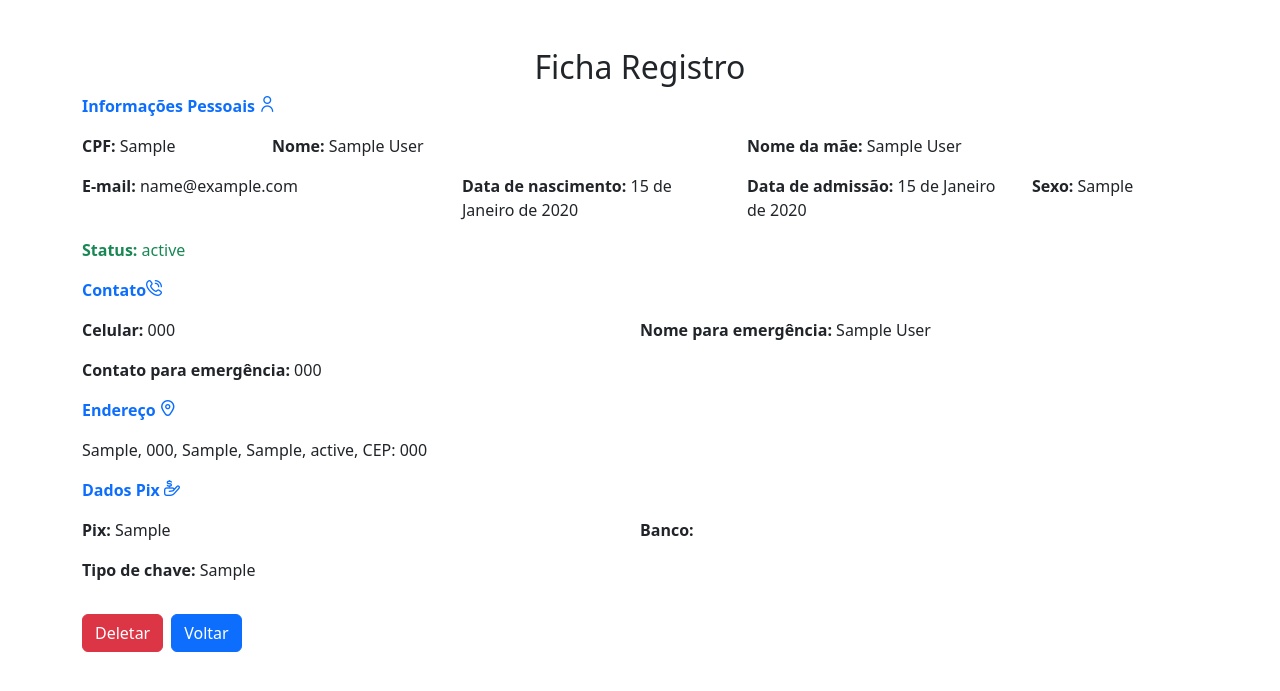
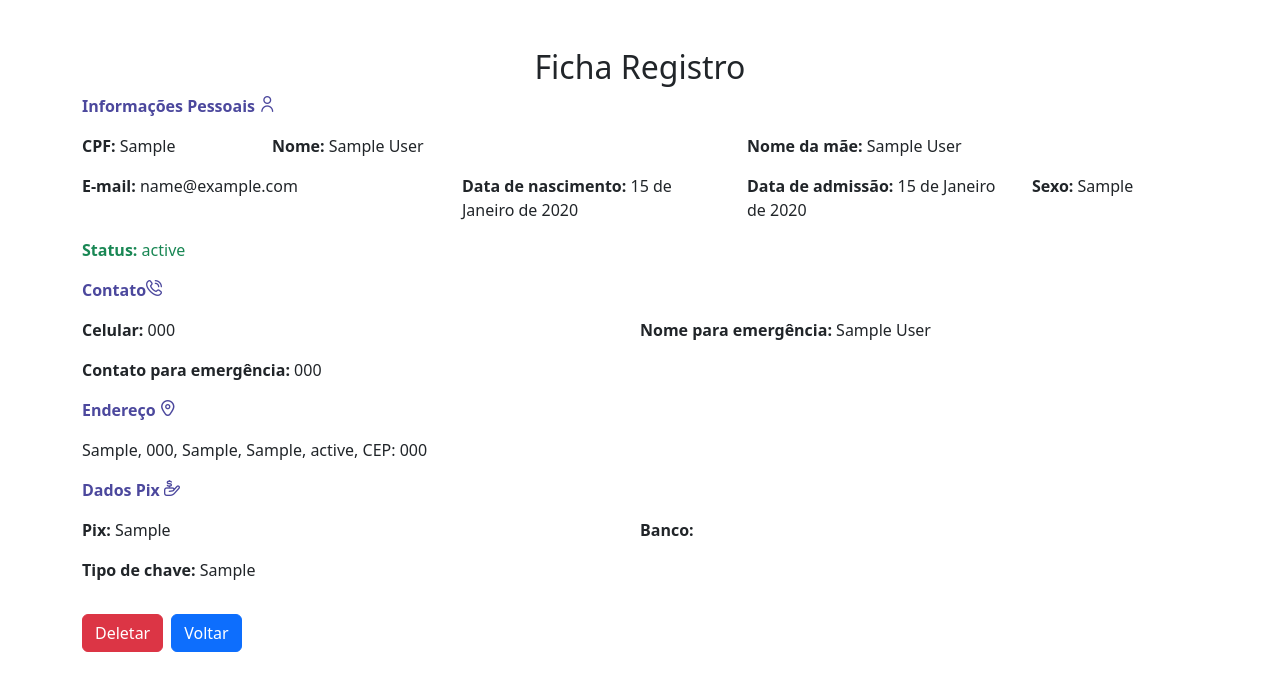
Before and after one commit to MarcosSerra1/unigestao, a Django app: page /employee/1/ in a window 1280 px wide. Shown: the part 56-747 px from the top of the page. Run offline with Django 5.2, Linux system fonts and the light colour scheme; tables that the repository leaves empty hold one stand-in row (values such as "Sample post"); some libraries are stand-ins or nearby versions.

Commit message:
💄 style: Changing the classes of <a> tags in the employee_details.html template
- Modificadas as classes das tags <a> de 'link-primary' para 'custom-color'.
- Esta mudança aplica os novos estilos personalizados definidos no arquivo styles.css, melhorando a aparência visual das links.

```diff
--- a/employees/templates/employees/employee_details.html
+++ b/employees/templates/employees/employee_details.html
@@ -6,7 +6,7 @@
         <h2 class="fw-light text-align-center"><strong>Ficha Registro</strong></h2>
 
             <div class="row row-cols-lg-12">
-                <p><a href="{% url 'update_employee' pk=object.pk %}" class="link-primary"><strong>Informações Pessoais</strong> <i class="fi fi-rr-user"></i></a></p>
+                <p><a href="{% url 'update_employee' pk=object.pk %}" class="custom-color"><strong>Informações Pessoais</strong> <i class="fi fi-rr-user"></i></a></p>
                 <div class="form-group col-md-2 d-flex flex-column">
                     <p class="text-start"><strong>CPF:</strong> {{ object.cpf }}</p>
                 </div>
@@ -34,7 +34,7 @@
                 </div>
 
                 <br>
-                <p><a href="{% url 'update_contact' pk=contact_info.pk %}" class="link-primary"><strong>Contato</strong><i class="fi fi-rr-phone-call"></i></a></p>
+                <p><a href="{% url 'update_contact' pk=contact_info.pk %}" class="custom-color"><strong>Contato</strong><i class="fi fi-rr-phone-call"></i></a></p>
                 <div class="row row-cols-2 row-cols-lg-2">
                     <div class="col-md-12 d-flex flex-column">
                         <p class="text-start"><strong>Celular:</strong> {{ contact_info.phone_number }}</p>
@@ -48,7 +48,7 @@
                 </div>
 
                 <br>
-                <p><a href="{% url 'update_address' pk=address.pk %}" class="link-primary"><strong>Endereço</strong> <i
+                <p><a href="{% url 'update_address' pk=address.pk %}" class="custom-color"><strong>Endereço</strong> <i
                             class="fi fi-rr-marker"></i></a></p>
                 <div class="row row-cols-2 row-cols-lg-2">
                     <div class="col-md-12 d-flex flex-column">
@@ -57,8 +57,7 @@
                 </div>
 
                 <br>
-                <p><a href="{% url 'update_form_of_payment' pk=form_of_payment.pk %}" class="link-primary"><strong>Dados
-                            Pix</strong> <i class="fi fi-rr-hand-holding-usd"></i></a></p>
+                <p><a href="{% url 'update_form_of_payment' pk=form_of_payment.pk %}" class="custom-color"><strong>Dados Pix</strong> <i class="fi fi-rr-hand-holding-usd"></i></a></p>
                 <div class="row row-cols-2 row-cols-lg-2">
                     <div class="col-md-12 d-flex flex-column">
                         <p class="text-start"><strong>Pix:</strong> {{ object.formofpayment.pix }}</p>
```
